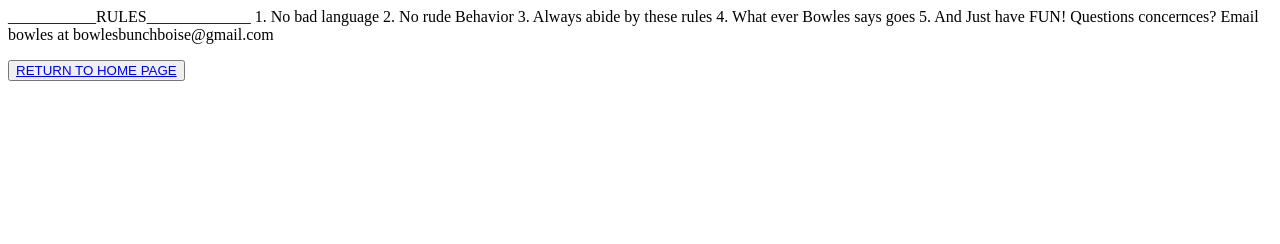
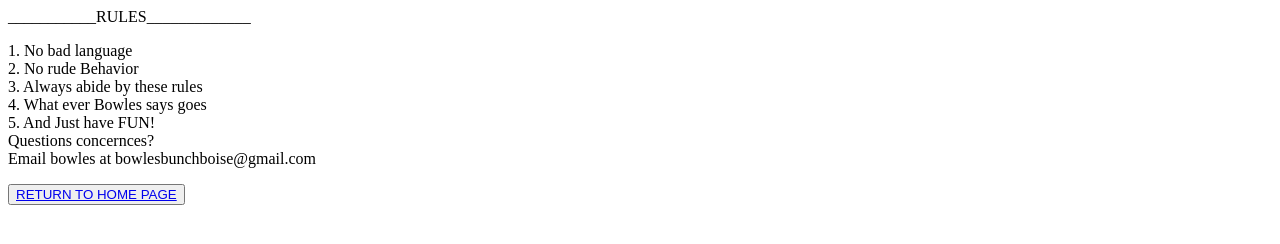
Before and after one commit to USSthunder/Chatroom1, a plain HTML site: page rules.html in a window 1280 px wide. Drawn offline with Linux system fonts and the light colour scheme.

Commit message:
Update rules.html

```diff
--- a/rules.html
+++ b/rules.html
@@ -1,12 +1,13 @@
  <link rel="icon" href="https://a1c-bowles-hangout.w3spaces.com/favicon2.icon.png?bypass-cache=1636052007" type="image/x-icon">
 
 <p>___________RULES_____________
-1. No bad language
-2. No rude Behavior
-3. Always abide by these rules
-4. What ever Bowles says goes
-5. And Just have FUN!
-	Questions concernces?
-Email bowles at bowlesbunchboise@gmail.com
+<div>1. No bad language
+</div>
+<div>2. No rude Behavior</div>
+<div>3. Always abide by these rules</div>
+<div>4. What ever Bowles says goes</div>
+<div>5. And Just have FUN!</div>
+	<div>Questions concernces?</div>
+<div>Email bowles at bowlesbunchboise@gmail.com</div>
 </p><button/>
    <div id="link"> <a href="https://a1c-bowles-hangout.w3spaces.com/Home-Page/index.html?bypass-cache=1636398842"">RETURN TO HOME PAGE</a> </div>
```
